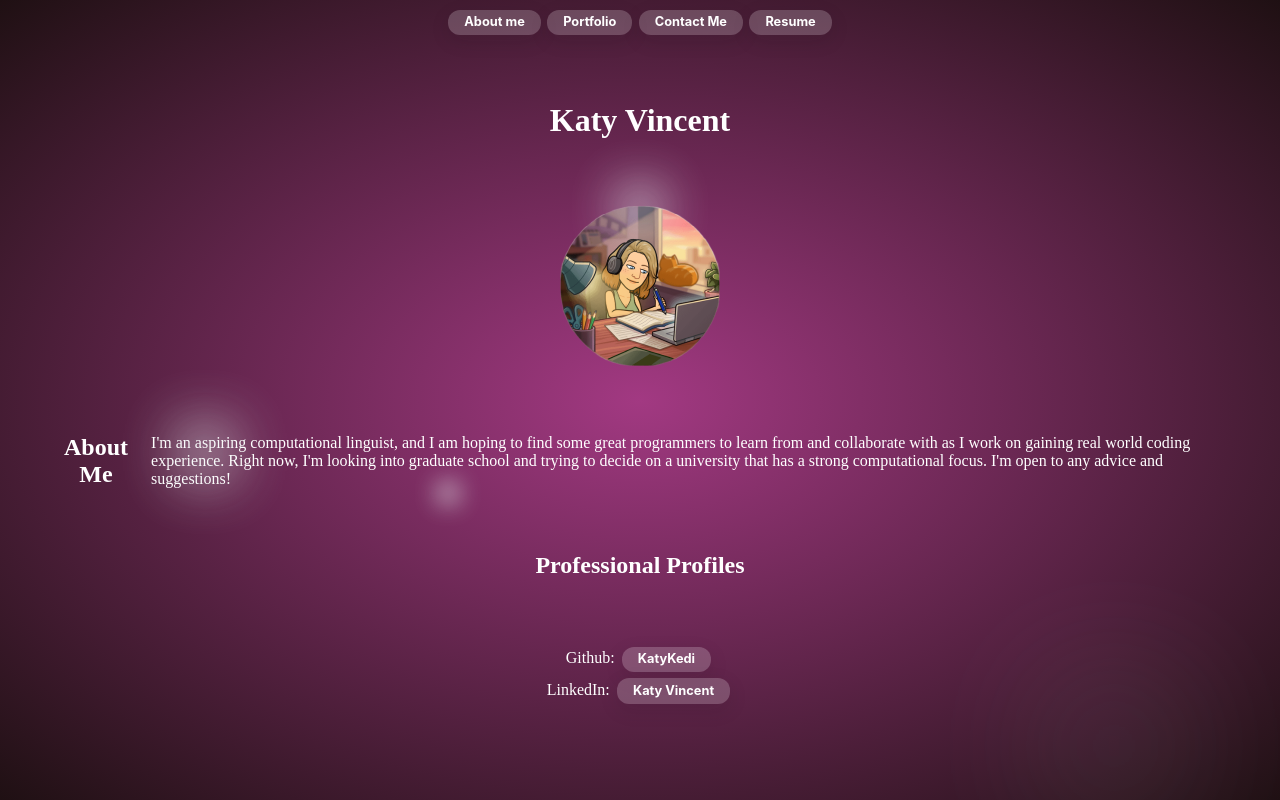
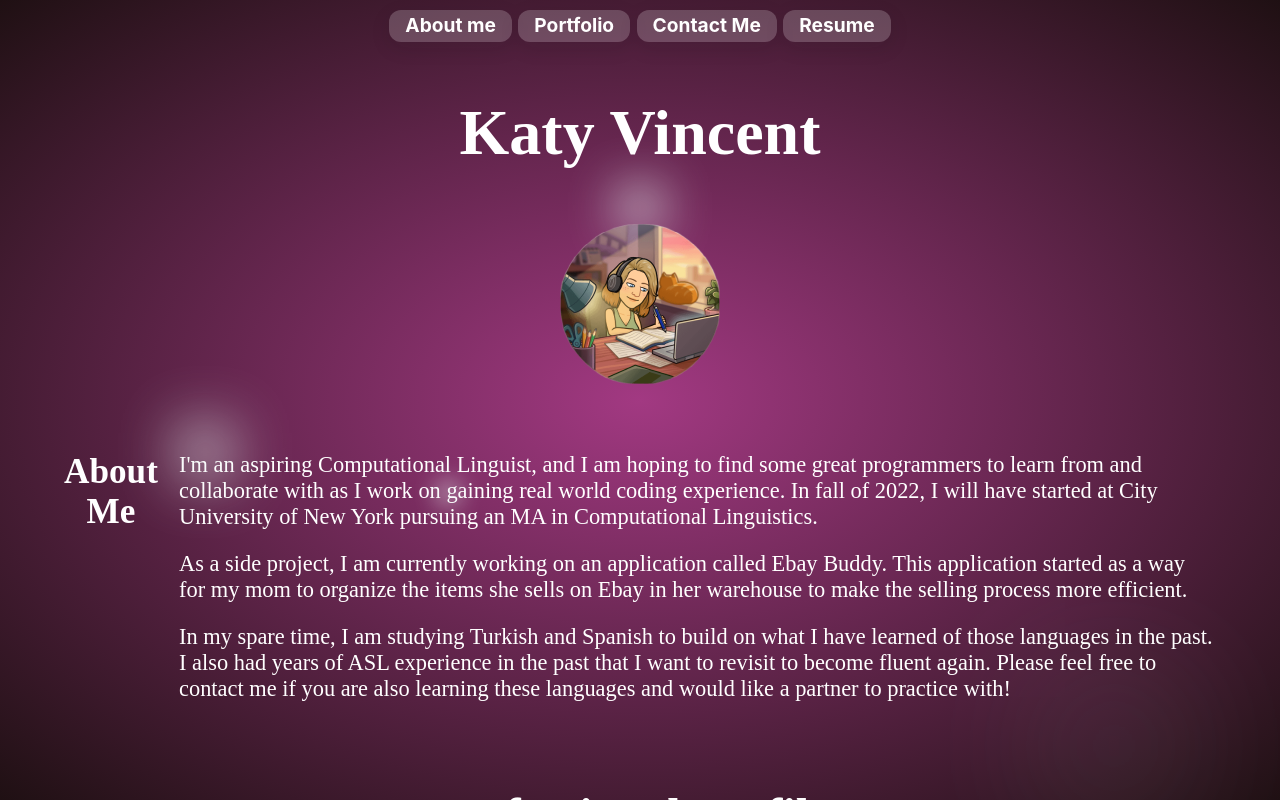
Before and after one commit to KatyKedi/react-portfolio, a React (Create React App) app: page / in a window 1280 px wide. Built offline with nearby package versions, Linux system fonts and the light colour scheme.

Commit message:
update about me

```diff
--- a/src/App.css
+++ b/src/App.css
@@ -21,7 +21,6 @@ li {
     font-weight: 700;
     justify-content: center;
     line-height: 1;
-    margin: 0;
     outline: none;
     padding: .4rem 1rem;
     margin: .2rem;
@@ -60,12 +59,20 @@ nav ul {
     display: flex;
 }
 
+#about-ps {
+    display: flex;
+    flex-wrap: wrap;
+    justify-content: space-evenly;
+}
+
 #about p {
     text-align: left;
     margin-left: 2%;
+    margin-bottom: 2%;
 }
 
 /* Projects */
+
 #projects {
     display: flex;
     flex-wrap: wrap;
@@ -84,30 +91,21 @@ img {
 
 /* Contact */
 
-#contact {
-    display: flex;
-    flex-wrap: wrap;
-    justify-content: space-evenly;
-}
-
-#contact-form {
-    max-width: 320px;
-
-}
-
 .input-prompt {
     display: flex;
-    justify-content: space-between;
-    margin: 2%;
-}
-
-.label {
-    text-align: left;
+    flex-direction: column;
+    align-items: center;
+    margin: 2% 0;
 }
 
 /* Resume */
 
+.resume-section {
+    font-style: italic;
+}
+
 .resume-li {
+    font-style: normal;
     display: flex;
     margin: 5% 0;
 }
@@ -138,3 +136,64 @@ img {
 footer ul {
     margin: 5% 0;
 }
+
+/* Media Queries */
+
+
+
+@media screen and (min-width: 768px) {
+
+    #title {
+        font-size: 3rem;
+        margin: 2% 0;
+    }
+
+    .page-div h2 {
+        font-size: 2rem;
+    }
+}
+
+@media screen and (min-width: 980px) {
+
+    #title {
+        font-size: 4rem;
+        margin: 4% 0;
+    }
+
+    .page-div h2 {
+        font-size: 2.2rem;
+    }
+
+    footer {
+        font-size: 2rem;
+    }
+
+    .button {
+        font-size: 1.2rem;
+    }
+
+    /* About Me */
+
+    #about p {
+        font-size: 1.4rem;
+    }
+
+    /* Contact */
+
+    #contact {
+        display: flex;
+        justify-content: center;
+    }
+
+    #contact-form {
+        margin: 0 3%;
+        font-size: 1.8rem;
+    }
+
+    /* Resume */
+
+    #resume-content {
+        margin: 5% 20% 0 20%;
+        font-size: 1.4rem;
+    }
+}
--- a/src/App.js
+++ b/src/App.js
@@ -4,6 +4,7 @@ import Header from './components/Header';
 import Footer from './components/Footer';
 import Project from './components/Project';
 import Contact from './components/Contact';
+import Resume from './components/Resume';
 
 function App() {
   const [pageSelected, setPageSelected] = useState('about');
@@ -26,7 +27,11 @@ function App() {
         {(pageSelected === 'about') && (
           <div className='page-div' id='about'>
             <h2 >About Me</h2>
-            <p>I'm an aspiring computational linguist, and I am hoping to find some great programmers to learn from and collaborate with as I work on gaining real world coding experience. Right now, I'm looking into graduate school and trying to decide on a university that has a strong computational focus. I'm open to any advice and suggestions!</p>
+            <div id='about-ps'>
+              <p>I'm an aspiring Computational Linguist, and I am hoping to find some great programmers to learn from and collaborate with as I work on gaining real world coding experience. In fall of 2022, I will have started at City University of New York pursuing an MA in Computational Linguistics.</p>
+              <p>As a side project, I am currently working on an application called Ebay Buddy. This application started as a way for my mom to organize the items she sells on Ebay in her warehouse to make the selling process more efficient.</p>
+              <p>In my spare time, I am studying Turkish and Spanish to build on what I have learned of those languages in the past. I also had years of ASL experience in the past that I want to revisit to become fluent again. Please feel free to contact me if you are also learning these languages and would like a partner to practice with!</p>
+            </div>
           </div>
         )}
         {(pageSelected === 'portfolio') && (
@@ -44,36 +49,7 @@ function App() {
         {(pageSelected === 'resume') && (
           <div className='page-div' id='resume'>
               <h2>Resume</h2>
-              <ul>Skills
-                <li className='resume-li'><i class="fa-solid fa-laptop-code"></i><p className='resume-p'>Analytical skills in phonetics, phonology, morphology, syntax, and historical linguistics.</p></li>
-                <li className='resume-li'><i class="fa-solid fa-laptop-code"></i><p className='resume-p'>Skills in HTML/CSS, JavaScript, Python, ELAN, Praat, and Rezonator</p></li>
-              </ul>
-              <ul>Research History
-                <li className='resume-li'><i class="fa-solid fa-book"></i><p className='resume-p'>Worked under the direction of graduate student Jordan Douglas-Tavani and transcribed works of a field linguist into the international phonetic alphabet</p></li>
-                <li className='resume-li'><i class="fa-solid fa-book"></i><p className='resume-p'>Worked under the direction of graduate student Chadi Ben Youssef and used ELAN to transcribe chunks of audio data in English, including notes accounting for pauses and intonation</p></li>
-              </ul>
-              <ul>Education
-                <li className='resume-li'><i class="fa-solid fa-graduation-cap"></i>
-                  <ul className='education'>Coding Bootcamp
-                    <li>University of California, Davis</li>
-                    <li>June 2022</li>
-                  </ul>
-                </li>
-                <li className='resume-li'><i class="fa-solid fa-graduation-cap"></i>
-                  <ul className='education'>Bachelor of Arts: Linguistics
-                    <li>GPA: 3.83</li>
-                    <li>University of California, Santa Barbara</li>
-                    <li>June 2020</li>
-                  </ul>
-                </li>
-                <li className='resume-li'><i class="fa-solid fa-graduation-cap"></i>
-                  <ul className='education'>Associate of Arts: Language Studies
-                   <li>GPA: 3.71</li>
-                   <li>American River College, Sacramento, CA</li>
-                   <li>June 2018</li>
-                  </ul>
-                </li>
-              </ul>
+              <Resume></Resume>
           </div>
         )}
       </main>
--- a/src/components/Contact/index.js
+++ b/src/components/Contact/index.js
@@ -24,14 +24,14 @@ function Contact() {
         }
         } else {
         if (!e.target.value.length) {
-            setErrorMessage(`${e.target.name} is required.`);
+            setErrorMessage(`A ${e.target.name} is required.`);
         } else {
             setErrorMessage('');
         }
         }
         if (!errorMessage) {
-        setFormState({ ...formState, [e.target.name]: e.target.value });
-        console.log('Handle Form', formState);
+          setFormState({ ...formState, [e.target.name]: e.target.value });
+          console.log('Handle Form', formState);
         }
     };
 
--- /dev/null
+++ b/src/components/Resume/index.js
@@ -0,0 +1,40 @@
+import React from 'react';
+
+function Resume() {
+    return (
+    <div id='resume-content'>
+        <ul class='resume-section'>Skills
+            <li className='resume-li'><i class="fa-solid fa-laptop-code"></i><p className='resume-p'>Analytical skills in phonetics, phonology, morphology, syntax, and historical linguistics.</p></li>
+            <li className='resume-li'><i class="fa-solid fa-laptop-code"></i><p className='resume-p'>Skills in HTML/CSS, JavaScript, Python, ELAN, Praat, and Rezonator</p></li>
+        </ul>
+        <ul class='resume-section'>Research History
+            <li className='resume-li'><i class="fa-solid fa-book"></i><p className='resume-p'>Worked under the direction of graduate student Jordan Douglas-Tavani and transcribed works of a field linguist into the international phonetic alphabet</p></li>
+            <li className='resume-li'><i class="fa-solid fa-book"></i><p className='resume-p'>Worked under the direction of graduate student Chadi Ben Youssef and used ELAN to transcribe chunks of audio data in English, including notes accounting for pauses and intonation</p></li>
+        </ul>
+        <ul class='resume-section'>Education
+            <li className='resume-li'><i class="fa-solid fa-graduation-cap"></i>
+                <ul className='education'>Coding Bootcamp
+                    <li>University of California, Davis</li>
+                    <li>June 2022</li>
+                </ul>
+            </li>
+            <li className='resume-li'><i class="fa-solid fa-graduation-cap"></i>
+                <ul className='education'>Bachelor of Arts: Linguistics
+                    <li>GPA: 3.83</li>
+                    <li>University of California, Santa Barbara</li>
+                    <li>June 2020</li>
+                </ul>
+            </li>
+            <li className='resume-li'><i class="fa-solid fa-graduation-cap"></i>
+                <ul className='education'>Associate of Arts: Language Studies
+                    <li>GPA: 3.71</li>
+                    <li>American River College, Sacramento, CA</li>
+                    <li>June 2018</li>
+                </ul>
+            </li>
+        </ul>
+    </div>
+    )
+}
+
+export default Resume;
```
Also changed, not shown: 18 other files (tests, documents, lock files or other folders).
